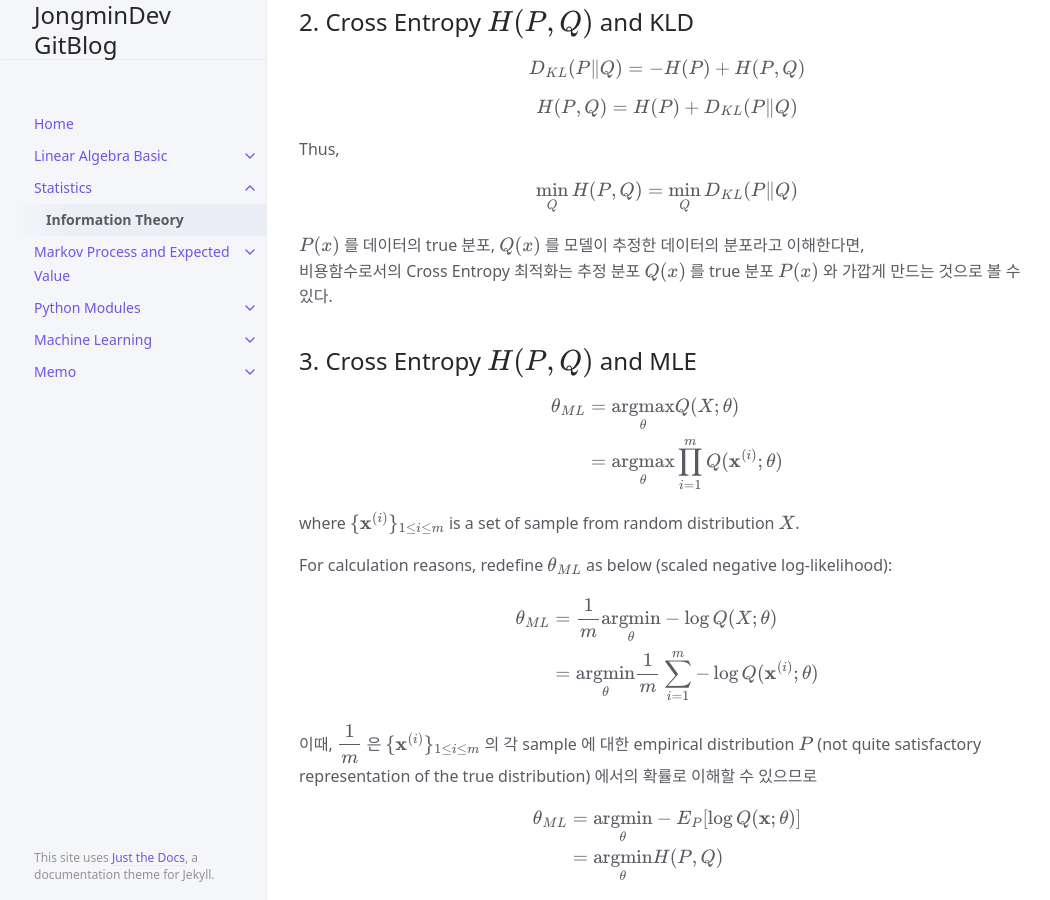
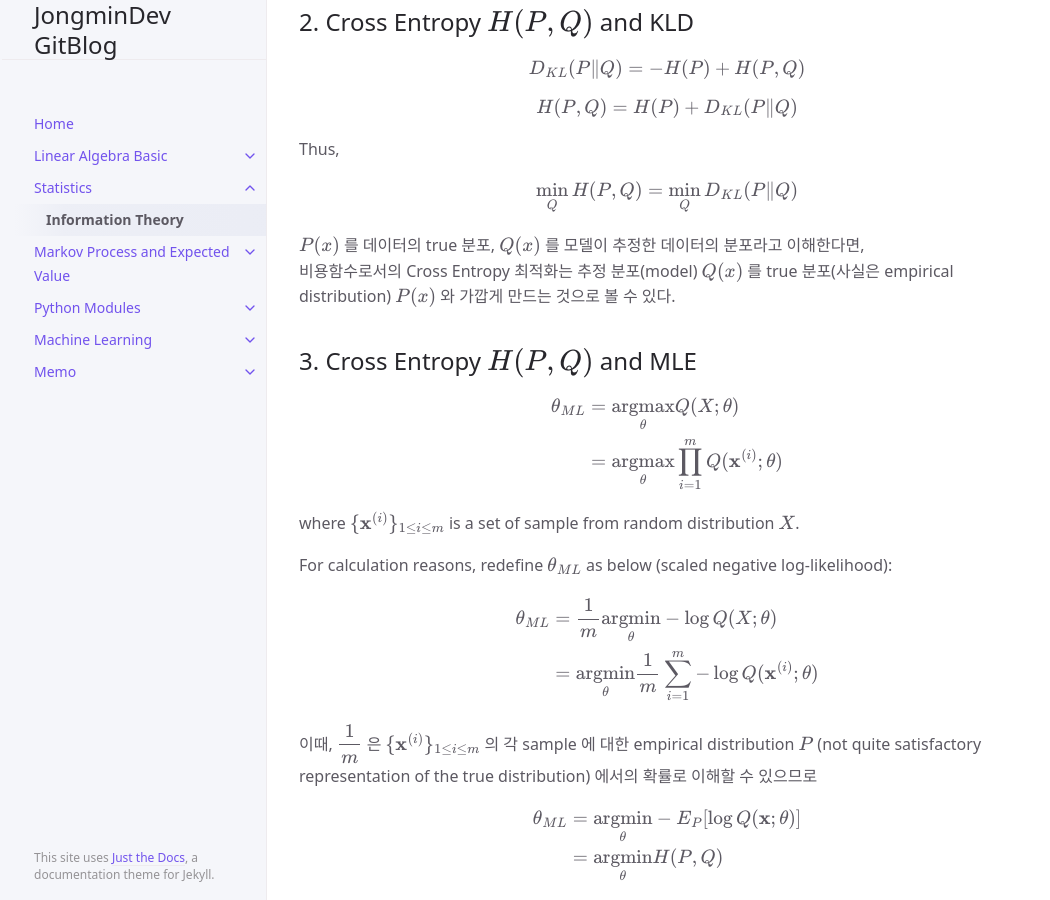
Before and after one commit to jongmindev/jongmindev.github.io, a Jekyll site: the page built from docs/Statistics/InformationTheory.md, in a window 1280 px wide and 900 px high, scrolled down 2081 px. Shown: the whole window, without its empty margins (105-1155 px from the left). Built offline with Jekyll 4.4.1, drawn with Linux system fonts in a browser that asks for light colours.

Commit message:
minor change

```diff
--- a/docs/Statistics/InformationTheory.md
+++ b/docs/Statistics/InformationTheory.md
@@ -92,7 +92,7 @@ Thus,
 $$ \min_{Q} H(P,Q) = \min_{Q} D_{KL}(P \Vert Q) $$
 
 $P(x)$ 를 데이터의 true 분포, $Q(x)$ 를 모델이 추정한 데이터의 분포라고 이해한다면,
-비용함수로서의 Cross Entropy 최적화는 추정 분포 $Q(x)$ 를 true 분포 $P(x)$ 와 가깝게 만드는 것으로 볼 수 있다.
+비용함수로서의 Cross Entropy 최적화는 추정 분포(model) $Q(x)$ 를 true 분포(사실은 empirical distribution) $P(x)$ 와 가깝게 만드는 것으로 볼 수 있다.
 
 ## 3. Cross Entropy $H(P,Q)$ and MLE
 
```
Also changed, not shown: docs/MachineLearning/05Ensemble.md (+6 -2 lines), docs/MachineLearning/05_2Boosting.md (+1 -1 lines), docs/Python Modules/pandas/06Combining.md (+1 -1 lines).
